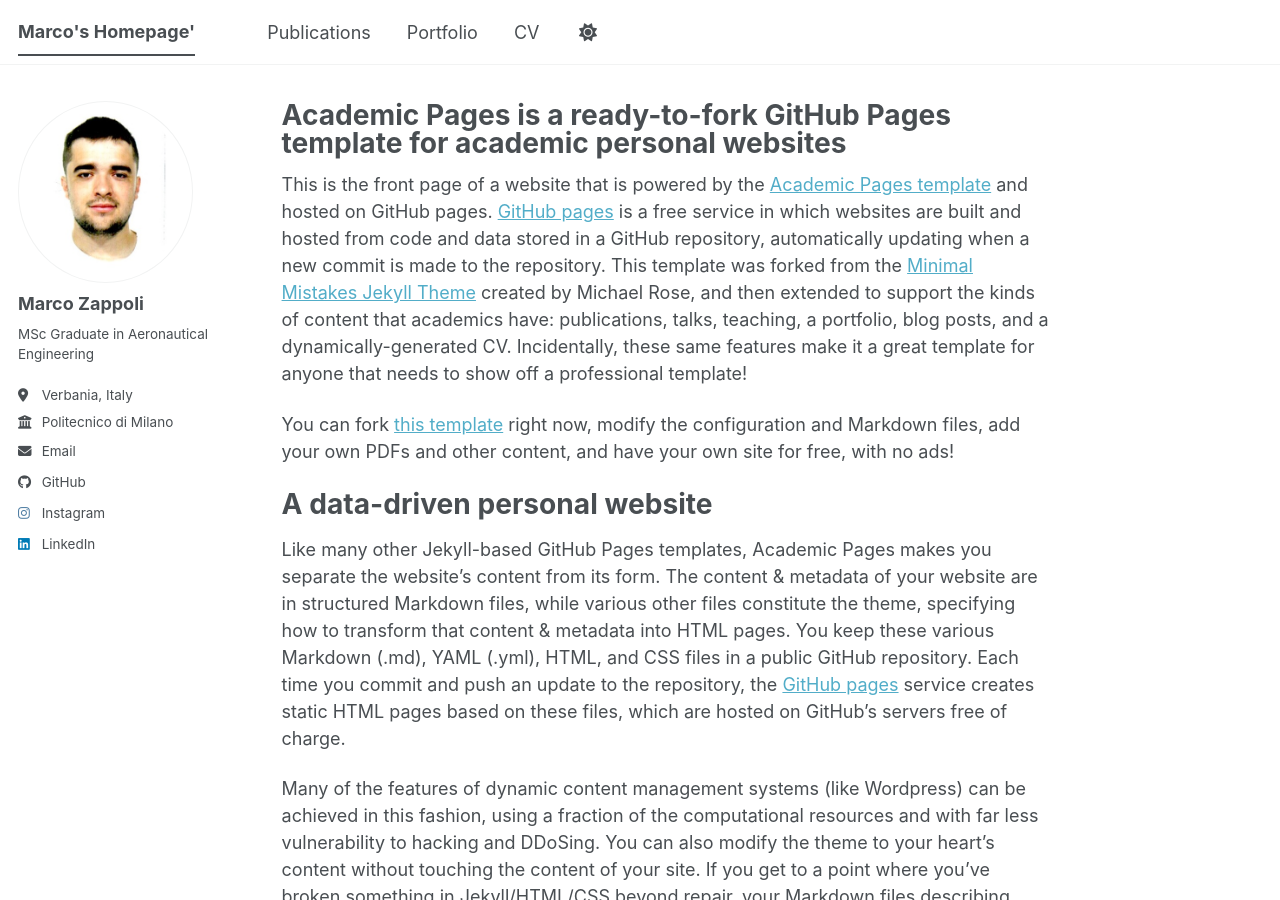
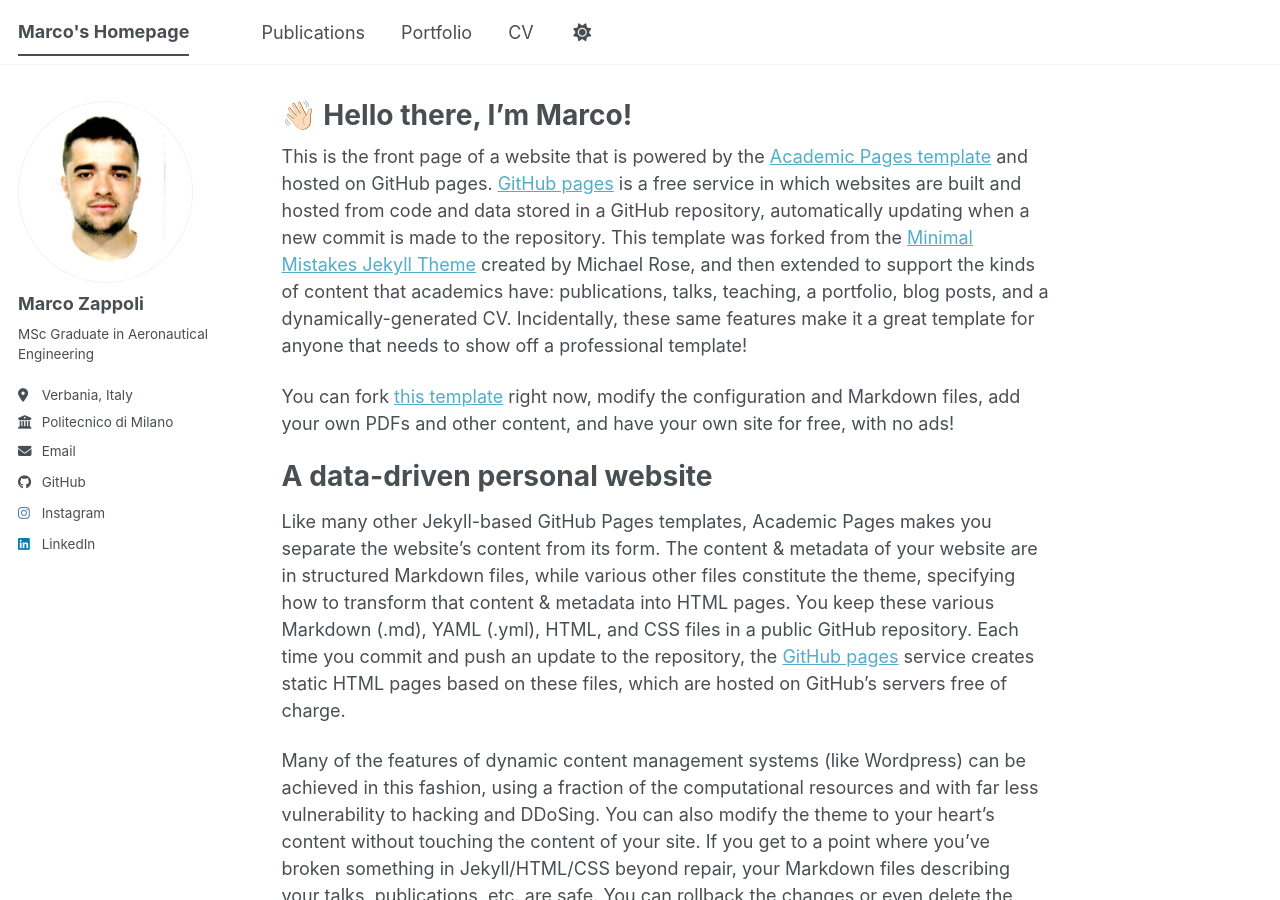
Before and after one commit to MarcoZappoli/MarcoZappoli.github.io, a Jekyll site: the page built from _pages/about.md, in a window 1280 px wide and 900 px high. Built offline with Jekyll 4.4.1, drawn with Linux system fonts in a browser that asks for light colours; a script bundle is joined from its source files by our own code; library files that are not in the unit come from our copies.

Commit message:
New commit

```diff
--- a/_config.yml
+++ b/_config.yml
@@ -9,7 +9,7 @@
 # Basic Site Settings
 locale                   : "en-US"
 site_theme               : "default" # The available themes options are "default", "air", "sunrise", "mint", "dirt" and "contrast"
-title                    : "Marco's Homepage'"
+title                    : "Marco's Homepage"
 title_separator          : "-"
 name                     : &name "Marco Zappoli"
 description              : &description "Your Name's academic portfolio"   # Update this with a general description of your site, this is the default if not overridden by a page
--- a/_pages/about.md
+++ b/_pages/about.md
@@ -1,6 +1,7 @@
 ---
 permalink: /
-title: "Academic Pages is a ready-to-fork GitHub Pages template for academic personal websites"
+title: "👋🏻 Hello there, I'm Marco!"
+excerpt: "About me"
 author_profile: true
 redirect_from:
   - /about/
```
